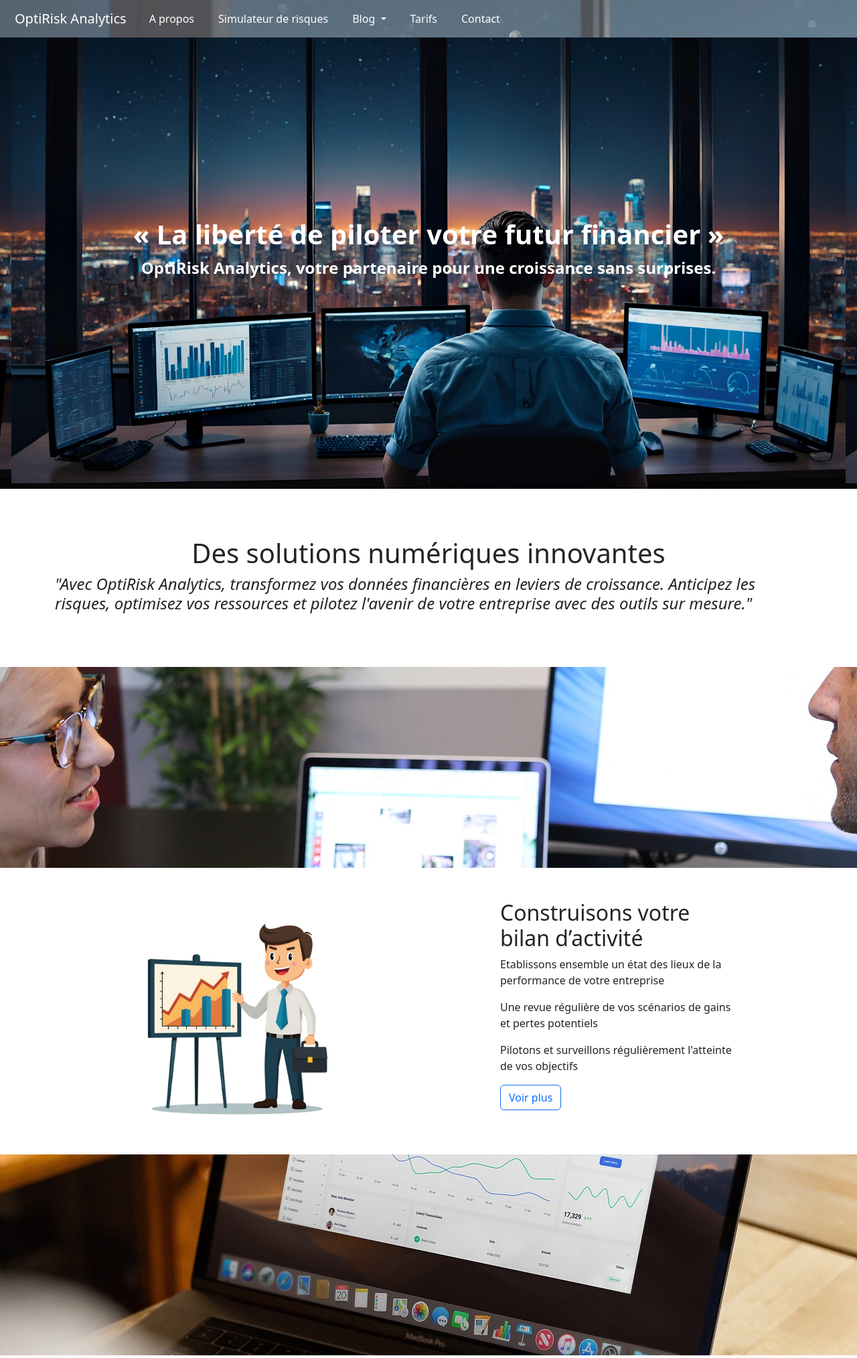
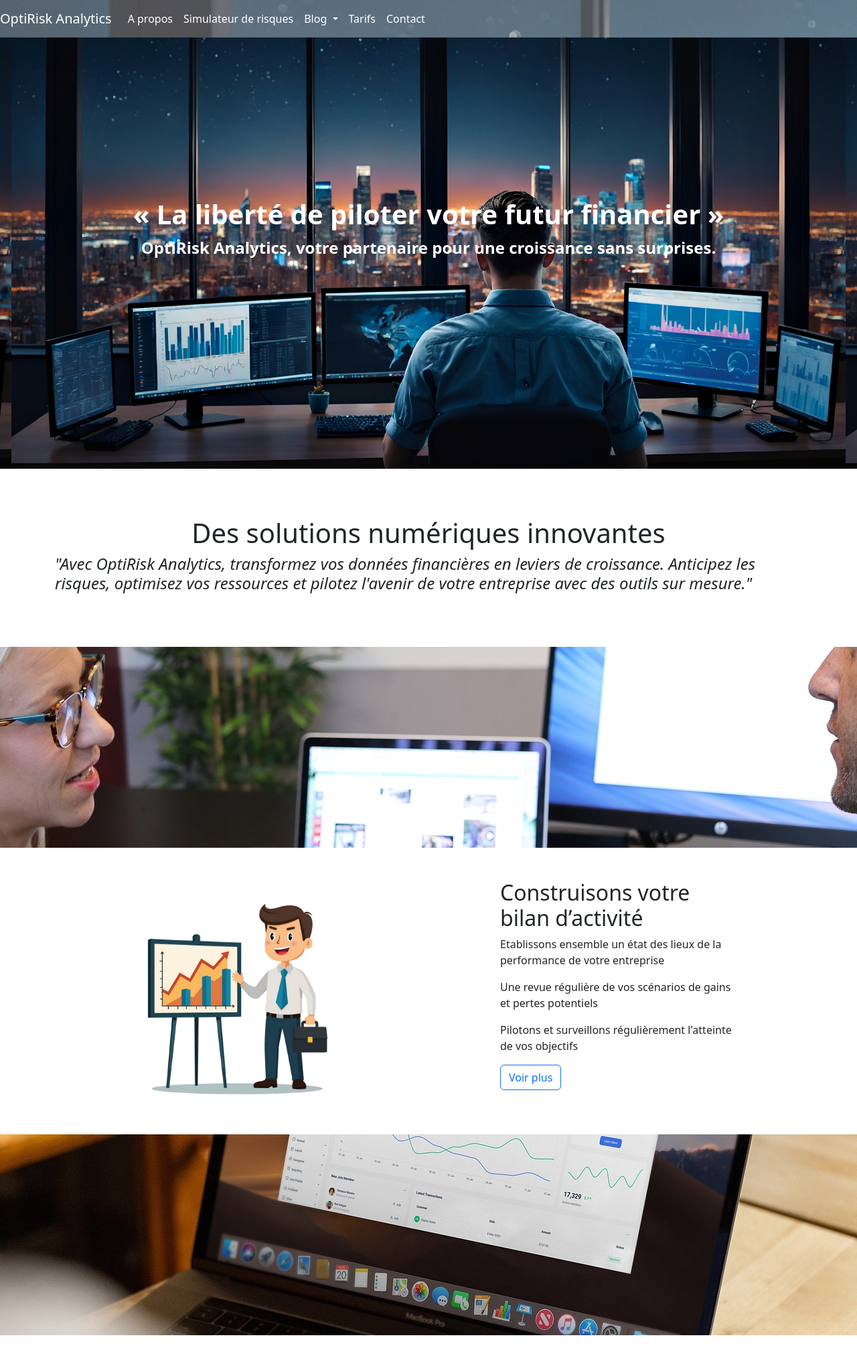
Before and after one commit to dorian68/OptiRisk_Analytics, a Django app: page / in a window 1280 px wide. Shown: the top 2028 px of the page at 67% size. Run offline with Django 3.2, Linux system fonts and the light colour scheme; some libraries are stand-ins or nearby versions.

Commit message:
060120254 bigmaj5

```diff
--- a/website/static/css/style.css
+++ b/website/static/css/style.css
@@ -1,12 +1,12 @@
 /* website/static/css/style.css */
-body {
+/*body {
     font-family: Arial, sans-serif;
     margin: 0;
     padding: 0;
     background-color: #F8F9FA;
-}
+}*/
 
-header {
+/*header {
     background-color: #2E86C1;
     color: white;
     padding: 15px;
@@ -17,7 +17,7 @@
     color: rgb(255, 255, 255);
     margin: 0 10px;
     text-decoration: none;
-}
+}*/
 
 footer {
     /*background-color: #2E86C1;*/
@@ -31,12 +31,12 @@
 }
 
 /* Empêche le scroll horizontal */
-body, html {
-  overflow-x: hidden; /* Cache le débordement horizontal */
-  margin: 0; /* Supprime les marges par défaut du body */
+/*body, html {
+  overflow-x: hidden;
+  margin: 0;
   padding: 0;
   box-sizing: border-box;
-}
+}*/
 
 /* Assurez-vous que les enfants ne dépassent pas la largeur */
 .container-fluid {
@@ -77,9 +77,3 @@
     border-bottom: 100px solid white;
     border-top: 100px solid white;
   }
-
-  @media (max-width: 768px) {
-    .custom-spacing .col{
-        margin-bottom: 50px;
-    }
-  }
--- a/website/templates/index.html
+++ b/website/templates/index.html
@@ -9,7 +9,6 @@
     <link rel="stylesheet" href="{% static 'css/style.css' %}">
     <link rel="icon" sizes="16x16" href="{% static 'une-analyse.png' %}">
     <script src="https://cdn.jsdelivr.net/npm/@popperjs/core@2.11.8/dist/umd/popper.min.js" integrity="sha384-I7E8VVD/ismYTF4hNIPjVp/Zjvgyol6VFvRkX/vR+Vc4jQkC+hVqc2pM8ODewa9r" crossorigin="anonymous"></script>
-    <script src="https://cdn.jsdelivr.net/npm/bootstrap@5.3.3/dist/js/bootstrap.min.js" integrity="sha384-0pUGZvbkm6XF6gxjEnlmuGrJXVbNuzT9qBBavbLwCsOGabYfZo0T0to5eqruptLy" crossorigin="anonymous"></script>
     {% load bootstrap5 %}
     {% bootstrap_css %}
     {% bootstrap_javascript %}
@@ -18,8 +17,7 @@
   <header>
     <!--<nav class="navbar navbar-expand-lg bg-body-tertiary navbar-fixed-top">-->
       <!--<nav class="navbar navbar-expand-lg navbar-light" style="background-color: #2E86C1;">-->
-          <nav class="navbar fixed-top navbar-expand-md navbar-light bg-faded" style="background-image:linear-gradient(rgba(255,255,255,0.3),rgba(255,255,255,0.3)), url('../static/home_pageTWO.jpg');background-attachment: fixed;background-position: auto,center top;">
-            <div class="container-fluid">
+        <nav class="navbar fixed-top navbar-expand-md navbar-light" style="background-image:linear-gradient(rgba(255,255,255,0.3),rgba(255,255,255,0.3)), url('../static/home_pageTWO.jpg');background-attachment: fixed;background-position: auto,center top;">
           <a class="navbar-brand" href="{% url 'home2' %}" style="color: white;">OptiRisk Analytics</a>
             <button class="navbar-toggler" type="button" data-bs-toggle="collapse" data-bs-target="#navbarNavDropdown" aria-controls="navbarNavDropdown" aria-expanded="false" aria-label="Toggle navigation">
               <span class="navbar-toggler-icon"></span>
@@ -49,10 +47,8 @@
                 </li>
               </ul>
             </div>
-            </div>
         </nav>
   </header>
-
     <section>
         {% block riskCalculator %}{% endblock %}
         {% block contact %}{% endblock %}
@@ -66,6 +62,7 @@
         {% block service_data_management %}{% endblock %}
         {% block aPropos %}{% endblock %}
     </section>
+    <script src="https://cdn.jsdelivr.net/npm/bootstrap@5.3.0/dist/js/bootstrap.bundle.min.js"></script>
 </body>
 
 <footer class="footer">
```
Lines whose indentation alone changed are shown as unchanged.
